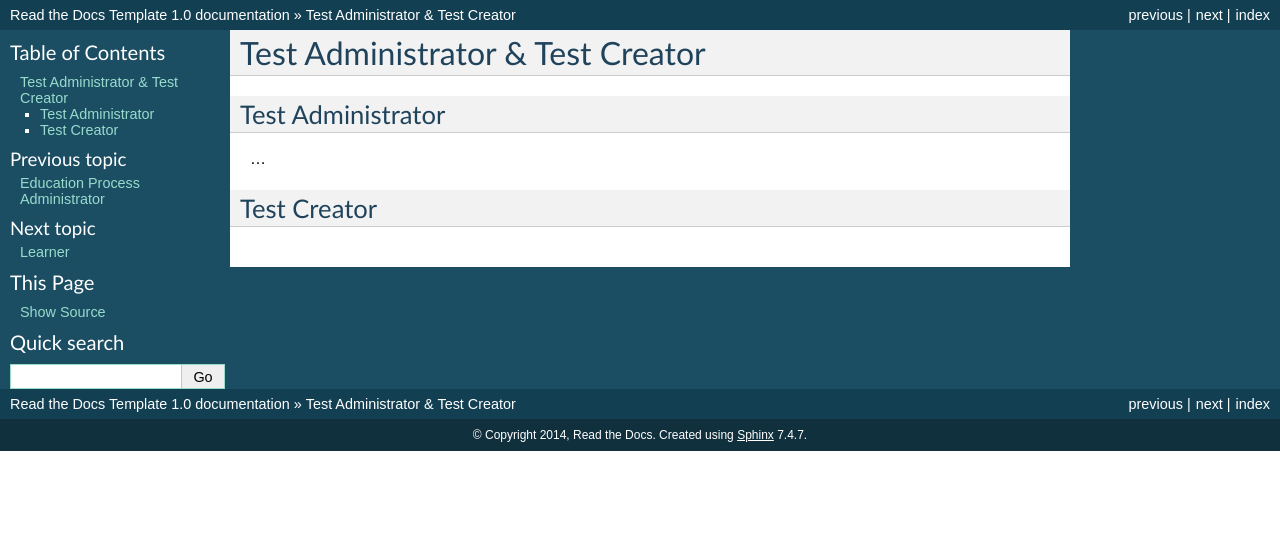
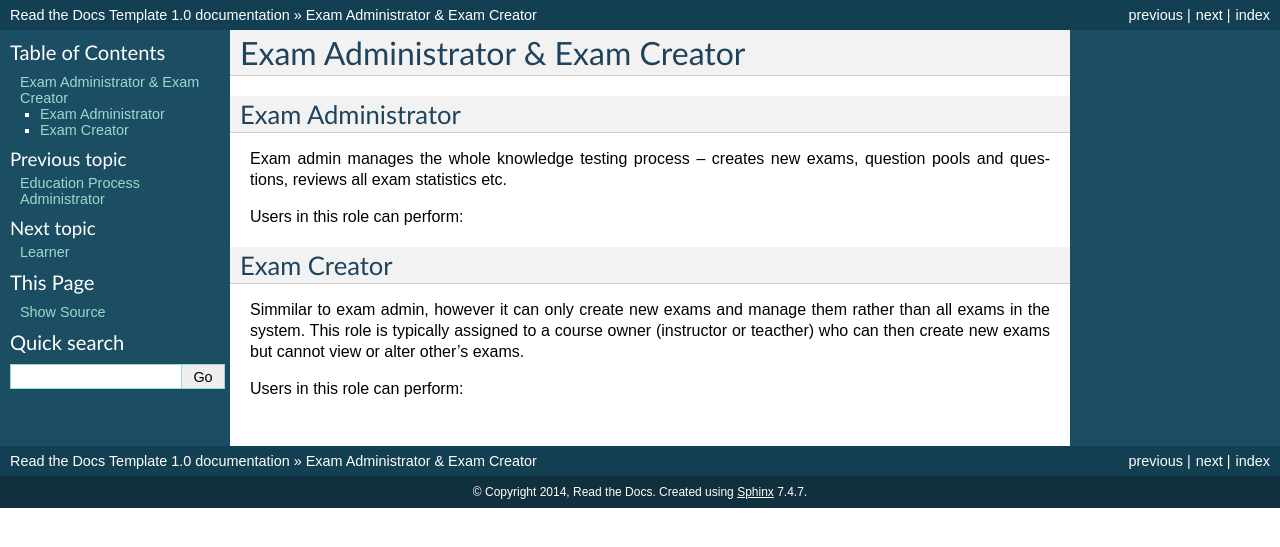
Before and after one commit to pslisko/performa365docs, a Sphinx documentation site: the page built from docs/gettoknow/test_administrator_and_test_creator.rst, in a window 1280 px wide. Shown: the top 547 px of the page. Built offline with Sphinx 7.4.7, drawn with Linux system fonts in a browser that asks for light colours; pages that are not in the unit, such as notebooks, are missing from menus.

Commit message:
Update test_administrator_and_test_creator.rst

```diff
--- a/docs/gettoknow/test_administrator_and_test_creator.rst
+++ b/docs/gettoknow/test_administrator_and_test_creator.rst
@@ -1,17 +1,26 @@
 
 
-Test Administrator & Test Creator
+Exam Administrator & Exam Creator
 ==================================
 
-.. _test_administrator:
+.. _exam_administrator:
 
-Test Administrator
+Exam Administrator
 *******************
 
-...
+Exam admin manages the whole knowledge testing process – creates new exams, question pools and questions, reviews all exam statistics etc.
+
+..
+Users in this role can perform:
 
 
-.. _test_creator:
 
-Test Creator
+.. _exam_creator:
+
+Exam Creator
 *************
+
+Simmilar to exam admin, however it can only create new exams and manage them rather than all exams in the system. This role is typically assigned to a course owner (instructor or teacther) who can then create new exams but cannot view or alter other's exams.
+
+..
+Users in this role can perform:
```
